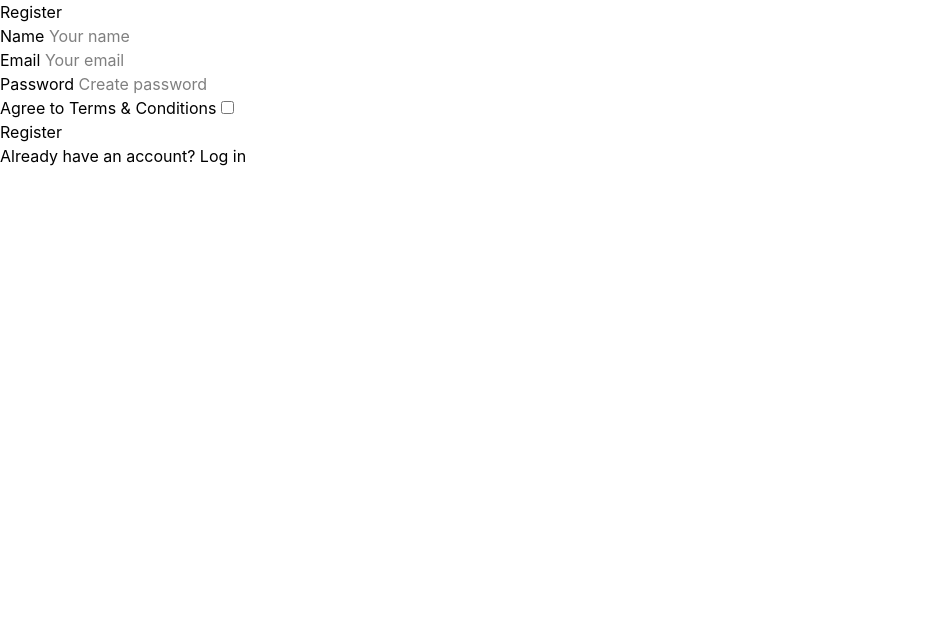
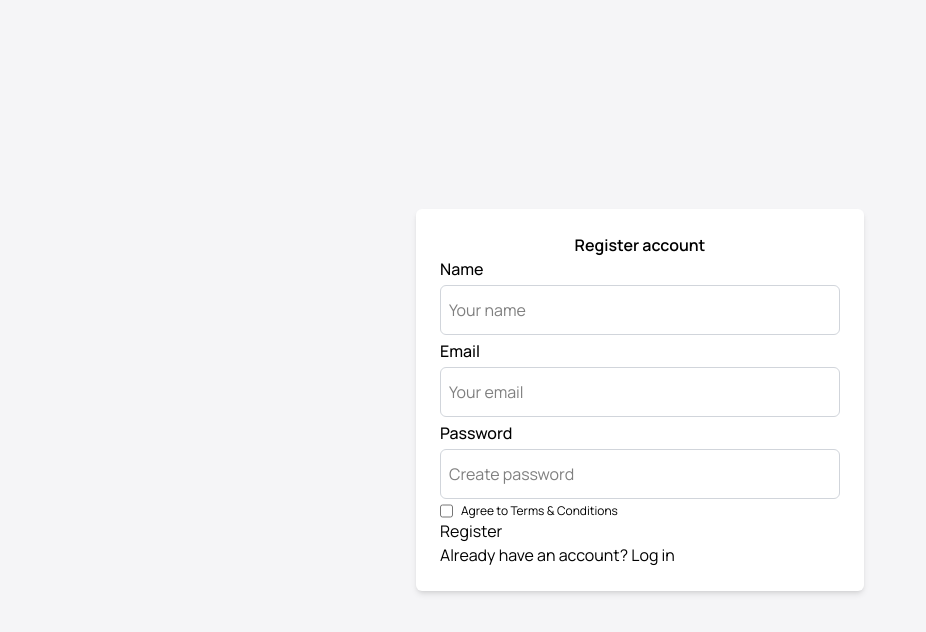
Before and after one commit to emifos/Semester-Project-2, a website: page register.html in a window 1280 px wide. Shown: the whole page, without its empty margins (0-926 px from the left). Drawn offline with nearby package versions, Linux system fonts and the light colour scheme; files that its build step writes are made by us from their sources.

Commit message:
Started Tailwind classes for registerform

```diff
--- a/register.html
+++ b/register.html
@@ -28,48 +28,56 @@
     <link rel="manifest" href="favicon_io-7/site.webmanifest" />
     <link rel="stylesheet" href="./css/style.css" />
   </head>
-  <body>
+  <body class="font-manrope bg-background">
     <header></header>
-    <main>
+    <main class="min-h-screen md:flex md:items-center md:justify-center">
+      <div class="w-full max-w-md rounded-md bg-white p-6 shadow-md">
         <form id="registerForm">
           <div>
-          <h1>Register</h1>
+            <h1 class="text-header-mobile text-center font-semibold">
+              Register account
+            </h1>
           </div>
-        <div>
-          <label for="name">Name</label>
+          <div class="flex flex-col gap-1">
+            <label class="font-medium" for="name">Name</label>
             <input
               type="text"
               id="name"
               name="name"
               placeholder="Your name"
+              class="border-border text-placeholder focus:outline-accent cursor-pointer rounded-md border px-2 py-3"
               required
             />
             <span id="nameError"></span>
           </div>
-        <div>
-          <label for="email">Email</label>
+          <div class="flex flex-col gap-1">
+            <label class="font-medium" for="email">Email</label>
             <input
               type="email"
               id="email"
               name="email"
               placeholder="Your email"
+              class="border-border text-placeholder focus:outline-accent cursor-pointer rounded-md border px-2 py-3"
               required
             />
             <span id="emailError"></span>
           </div>
-        <div>
-          <label for="password">Password</label>
+          <div class="flex flex-col gap-1">
+            <label class="font-medium" for="password">Password</label>
             <input
               type="password"
               id="password"
               name="password"
               placeholder="Create password"
+              class="border-border text-placeholder focus:outline-accent cursor-pointer rounded-md border px-2 py-3"
               required
             />
             <span id="passwordError"></span>
           </div>
-        <div>
-          <label for="terms">Agree to Terms & Conditions</label>
+          <div class="flex flex-row-reverse justify-end gap-2">
+            <label for="terms" class="text-xs"
+              >Agree to Terms & Conditions</label
+            >
             <input type="checkbox" id="terms" name="terms" required />
           </div>
           <div>
@@ -77,6 +85,7 @@
             <p>Already have an account? <a href="login.html">Log in</a></p>
           </div>
         </form>
+      </div>
     </main>
   </body>
 </html>
```
Lines whose indentation alone changed are shown as unchanged.
